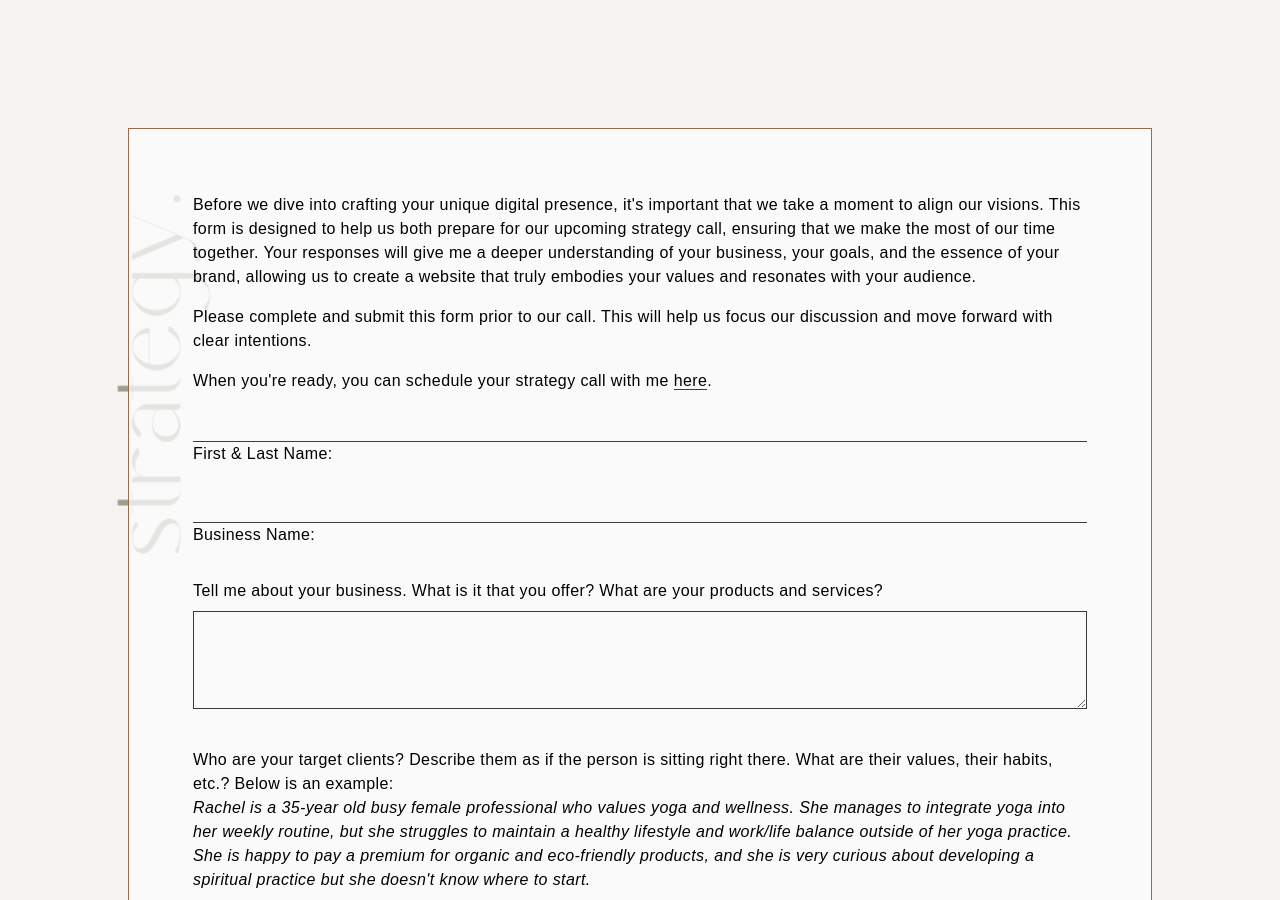
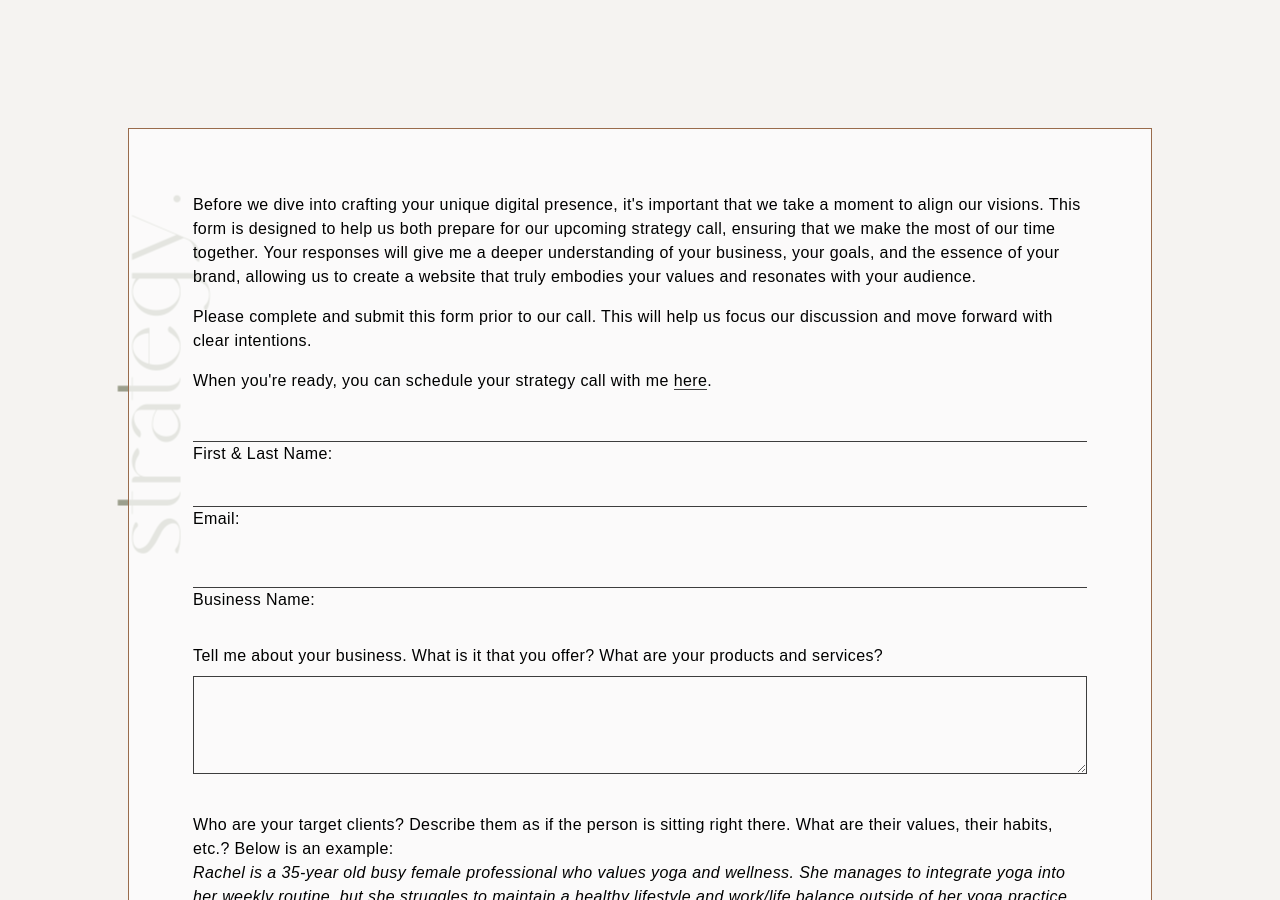
Before and after one commit to brittwoodard/embodied-creative, a Jekyll site: the page built from strategy.html, in a window 1280 px wide and 900 px high. Built offline with Jekyll 4.4.1, drawn with Linux system fonts in a browser that asks for light colours; some web fonts are replaced.

Commit message:
added email

```diff
--- a/strategy.html
+++ b/strategy.html
@@ -16,8 +16,14 @@
 
             <!-- Name -->
             <div class="mb-4">
-                <input type="text" id="first-name" name="first-name" class="block border-b border-black w-full">
-                <label for="first-name">First & Last Name:</label>
+                <input type="text" id="name" name="name" class="block border-b border-black w-full">
+                <label for="name">First & Last Name:</label>
+            </div>
+
+            <!-- Email -->
+            <div class="mb-4">
+                <input type="text" id="email" name="email" class="block border-b border-black w-full">
+                <label for="email">Email:</label>
             </div>
 
             <!-- Business Name -->
```
